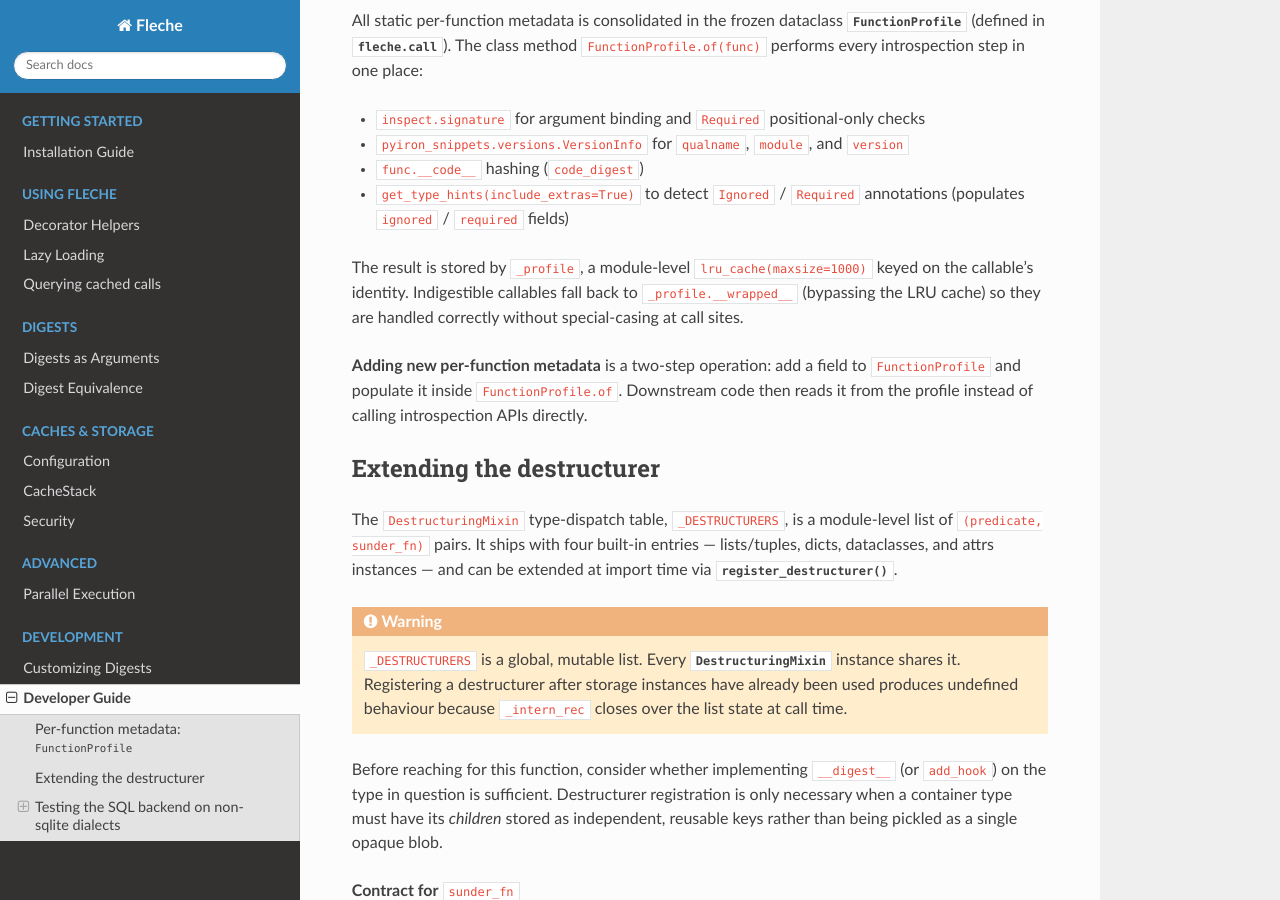
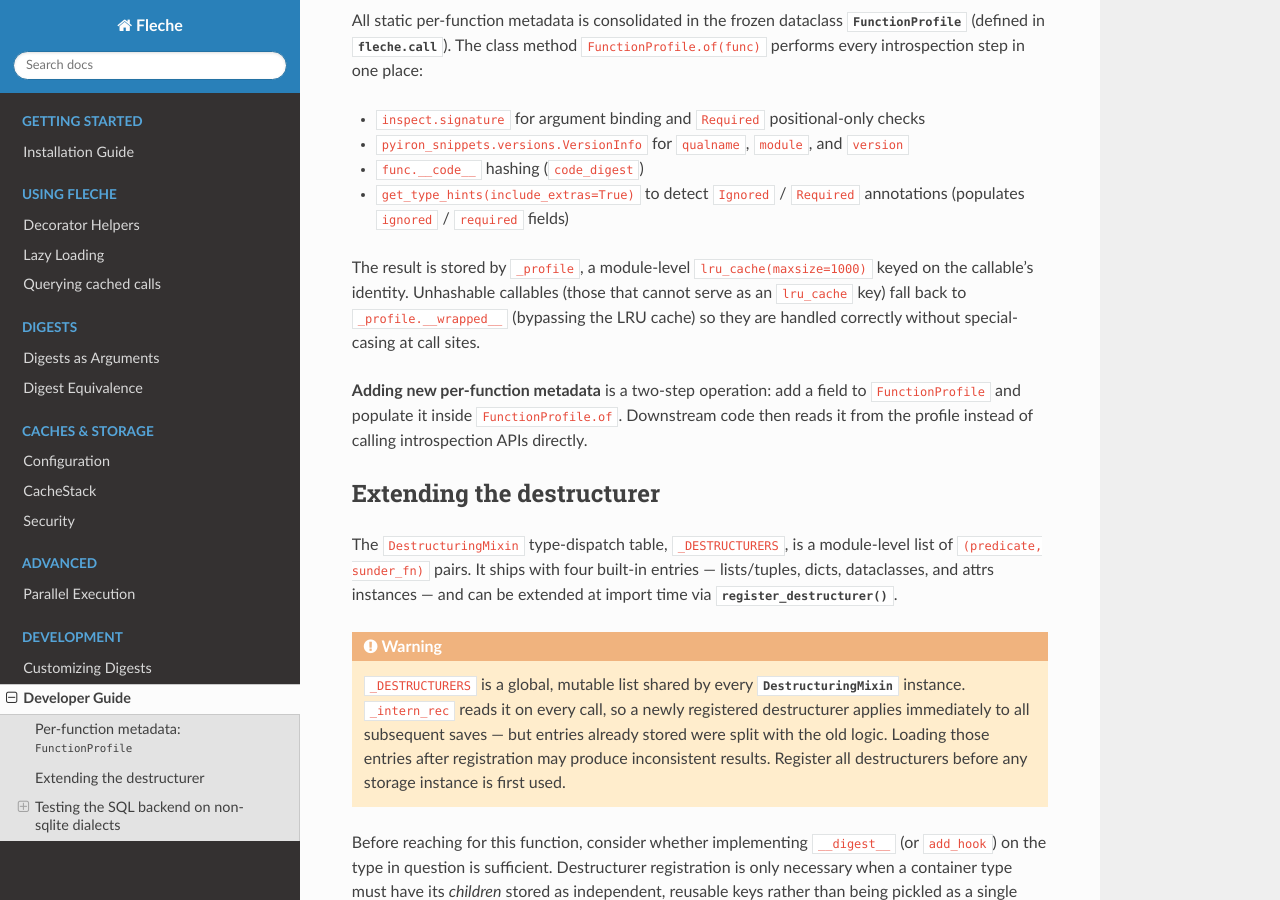
Before and after one commit to pmrv/fleche, a Sphinx documentation site: the page built from docs/dev/developer.rst, in a window 1280 px wide and 900 px high, scrolled down 280 px. Built offline with Sphinx 7.4.7 and the Read the Docs theme 3.1.0, drawn with Linux system fonts in a browser that asks for light colours; pages that are not in the unit, such as notebooks, are missing from menus.

Commit message:
docs: fix two inaccuracies in developer.rst (#564)
## Summary

Two factual errors corrected in `docs/dev/developer.rst`:

**1. `FunctionProfile` section — wrong exception name**

The text said "Indigestible callables fall back to
`_profile.__wrapped__`…" but `Indigestible` is a different exception
class entirely. The fallback in `_get_profile()` catches `TypeError`,
which `lru_cache` raises when it receives an unhashable key. Changed to
"Unhashable callables (those that cannot serve as an `lru_cache` key)…".

**2. Extending-destructurer warning — wrong mechanism described**

The warning stated that "`_intern_rec` closes over the list state at
call time", implying a snapshot is taken at construction. This is
incorrect: `_intern_rec` reads `_DESTRUCTURERS` directly on every
invocation (no closure). The real risk is a *temporal* one — entries
already stored were split with the old destructurer logic, so loading
them after a new destructurer is registered may produce inconsistent
results. The warning now accurately describes this behaviour and advises
registering all destructurers before any storage instance is first used.

## Test plan

- [ ] Read `_get_profile` in `src/fleche/call.py` and confirm it catches
`TypeError`, not `Indigestible`.
- [ ] Read `_intern_rec` in `src/fleche/storage/destructuring.py` and
confirm it accesses `_DESTRUCTURERS` directly on each call rather than
capturing it at construction time.

---
_Generated by [Claude
Code](https://claude.ai/code/session_01W8o1XYeaiNr99SSGwE3GYB)_

Co-authored-by: claude[bot] <claude[bot]@users.noreply.github.com>

```diff
--- a/docs/dev/developer.rst
+++ b/docs/dev/developer.rst
@@ -23,9 +23,10 @@ in one place:
   ``Required`` annotations (populates ``ignored`` / ``required`` fields)
 
 The result is stored by ``_profile``, a module-level
-``lru_cache(maxsize=1000)`` keyed on the callable's identity.  Indigestible
-callables fall back to ``_profile.__wrapped__`` (bypassing the LRU cache) so
-they are handled correctly without special-casing at call sites.
+``lru_cache(maxsize=1000)`` keyed on the callable's identity.  Unhashable
+callables (those that cannot serve as an ``lru_cache`` key) fall back to
+``_profile.__wrapped__`` (bypassing the LRU cache) so they are handled
+correctly without special-casing at call sites.
 
 **Adding new per-function metadata** is a two-step operation: add a field to
 ``FunctionProfile`` and populate it inside ``FunctionProfile.of``.  Downstream
@@ -45,11 +46,13 @@ can be extended at import time via
 
 .. warning::
 
-   ``_DESTRUCTURERS`` is a global, mutable list.  Every
-   :class:`~fleche.storage.destructuring.DestructuringMixin` instance shares it.
-   Registering a destructurer after storage instances have already been used
-   produces undefined behaviour because ``_intern_rec`` closes over the list
-   state at call time.
+   ``_DESTRUCTURERS`` is a global, mutable list shared by every
+   :class:`~fleche.storage.destructuring.DestructuringMixin` instance.
+   ``_intern_rec`` reads it on every call, so a newly registered destructurer
+   applies immediately to all subsequent saves — but entries already stored
+   were split with the old logic.  Loading those entries after registration
+   may produce inconsistent results.  Register all destructurers before any
+   storage instance is first used.
 
 Before reaching for this function, consider whether implementing
 ``__digest__`` (or ``add_hook``) on the type in question is sufficient.
```
